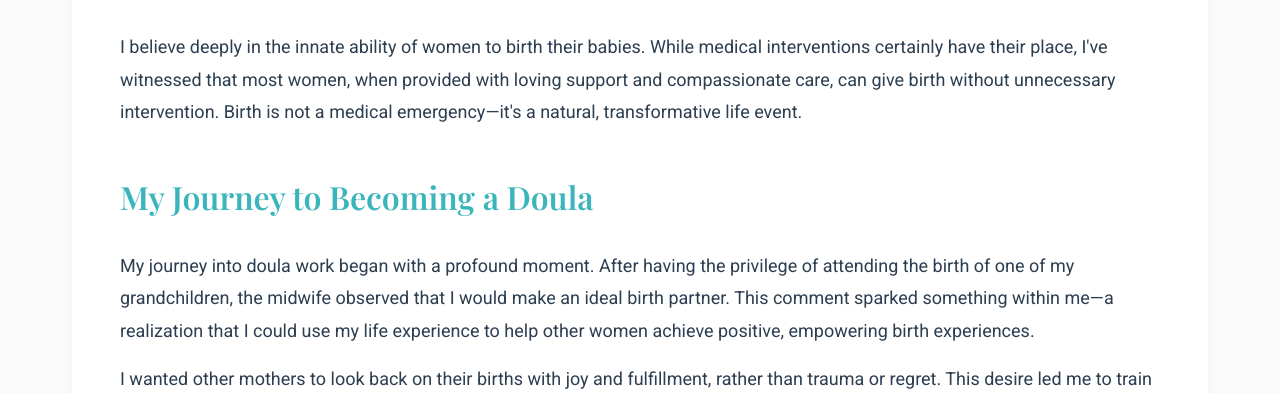
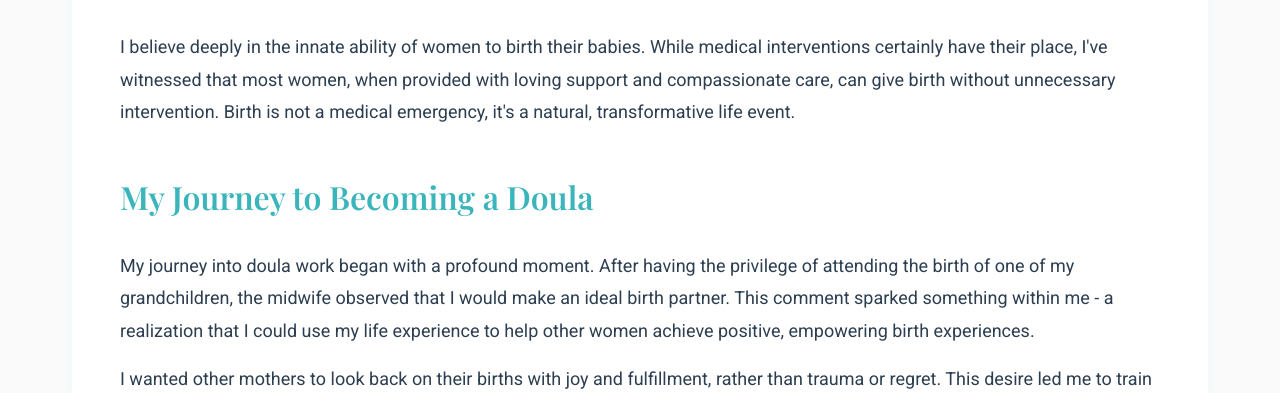
Before and after one commit to joeleaton/doulacare, a Jekyll site: the page built from about.html, in a window 1280 px wide and 900 px high. Shown: the part 490-883 px from the top of the window. Built offline with Jekyll 4.4.1, drawn with Linux system fonts in a browser that asks for light colours.

```diff
--- a/about.html
+++ b/about.html
@@ -1,10 +1,10 @@
 ---
 layout: page
-title: "About Laureen Eaton | Experienced Birth Doula | DoulaCare Sussex"
-seo_title: "About Laureen Eaton | Experienced Birth Doula | DoulaCare Sussex"
-description: "Meet Laureen Eaton, certified birth doula with over 10 years experience. Mother of five, grandmother, and passionate supporter of natural birth in Sussex & Surrey."
-keywords: "laureen eaton, birth doula sussex, experienced doula, certified doula, nurturing birth, doula uk member"
-og_image: "/images/laureen.jpg"
+title: About Laureen Eaton | Experienced Birth Doula | DoulaCare Sussex
+seo_title: About Laureen Eaton | Experienced Birth Doula | DoulaCare Sussex
+description: Meet Laureen Eaton, certified birth doula with over 10 years experience. Mother of five, grandmother, and passionate supporter of natural birth in Sussex & Surrey.
+keywords: laureen eaton, birth doula sussex, experienced doula, certified doula, nurturing birth, doula uk member
+og_image: /images/laureen.jpg
 ---
 
 <script type="application/ld+json">
@@ -47,11 +47,11 @@ og_image: "/images/laureen.jpg"
 
 <h2>My Philosophy</h2>
 
-<p>I believe deeply in the innate ability of women to birth their babies. While medical interventions certainly have their place, I've witnessed that most women, when provided with loving support and compassionate care, can give birth without unnecessary intervention. Birth is not a medical emergency—it's a natural, transformative life event.</p>
+<p>I believe deeply in the innate ability of women to birth their babies. While medical interventions certainly have their place, I've witnessed that most women, when provided with loving support and compassionate care, can give birth without unnecessary intervention. Birth is not a medical emergency, it's a natural, transformative life event.</p>
 
 <h2>My Journey to Becoming a Doula</h2>
 
-<p>My journey into doula work began with a profound moment. After having the privilege of attending the birth of one of my grandchildren, the midwife observed that I would make an ideal birth partner. This comment sparked something within me—a realization that I could use my life experience to help other women achieve positive, empowering birth experiences.</p>
+<p>My journey into doula work began with a profound moment. After having the privilege of attending the birth of one of my grandchildren, the midwife observed that I would make an ideal birth partner. This comment sparked something within me - a realization that I could use my life experience to help other women achieve positive, empowering birth experiences.</p>
 
 <p>I wanted other mothers to look back on their births with joy and fulfillment, rather than trauma or regret. This desire led me to train as both a birth and postnatal doula in 2007, and I haven't looked back since.</p>
 
```
